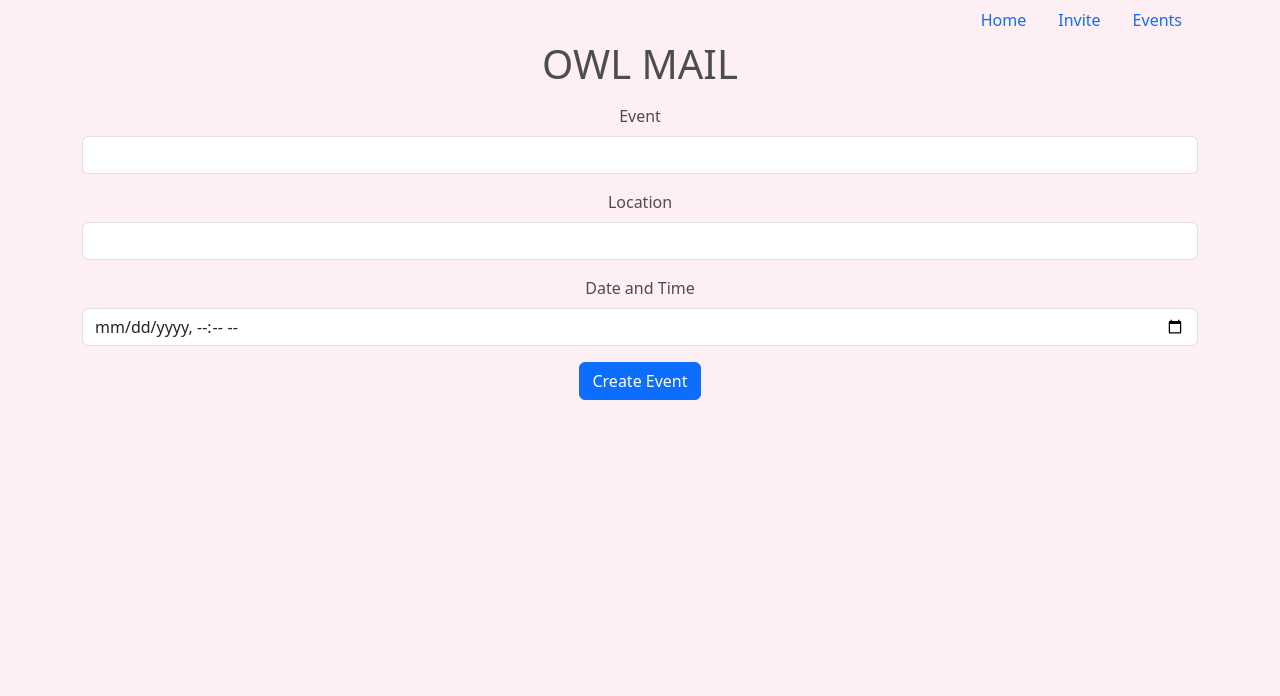
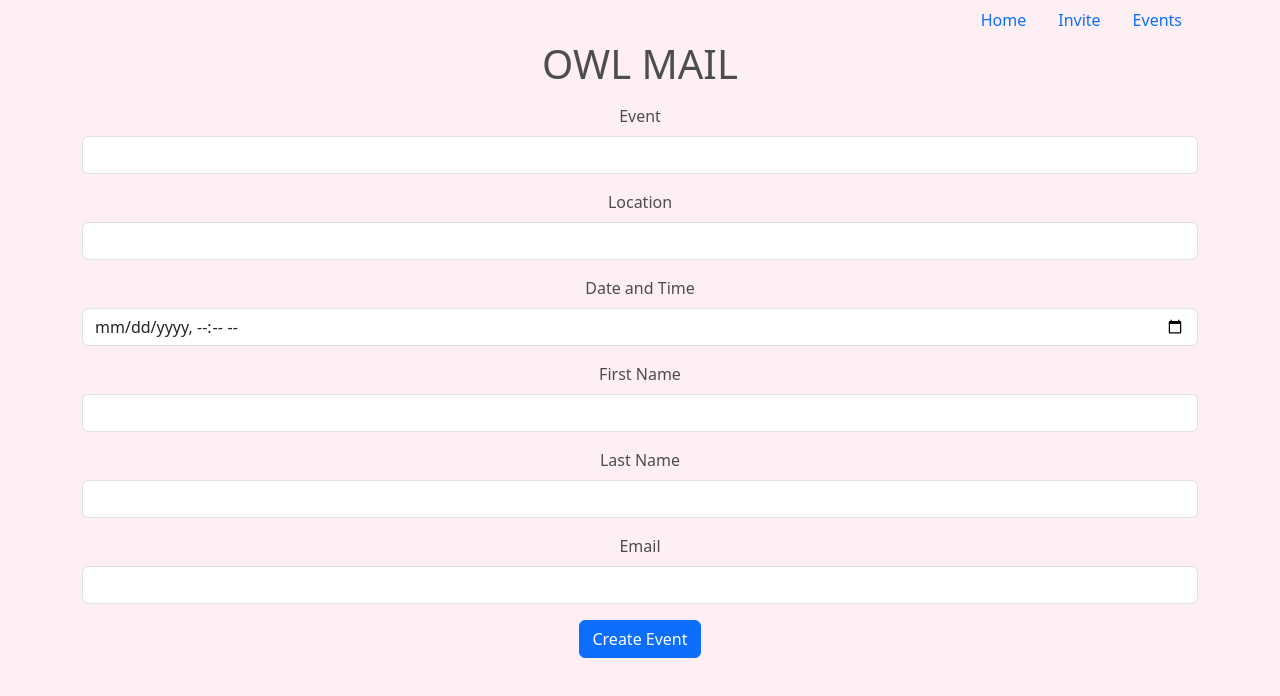
Before and after one commit to reedninety/ari-extention-project, a React (Vite) app in the folder client/: page /invite in a window 1280 px wide. Shown: the top 696 px of the page. Built offline with nearby package versions, Linux system fonts and the light colour scheme; no server answers.

Commit message:
Set form

```diff
--- a/client/src/pages/Invite.jsx
+++ b/client/src/pages/Invite.jsx
@@ -1,46 +1,49 @@
-import { useState, useEffect } from "react";
+import { useState } from "react";
 
 export default function Invite() {
-  const [eventsList, setEventsList] = useState([]);
-  const [eventType, setEvent] = useState({
-    eventname: "",
-    location: "",
-    date: "",
+  const [input, setInput] = useState({
+    event: { eventname: "", location: "", date: "" },
+    friend: { firstname: "", lastname: "", email: "" },
   });
-  async function getEvents() {
+  async function addEvent() {
     try {
-      const response = await fetch("/api/events");
+      const response = await fetch("/api/events/", {
+        method: "POST",
+        headers: {
+          "Content-type": "application/json",
+        },
+        body: JSON.stringify(input),
+      });
       const data = await response.json();
-      setEventsList(data);
     } catch (err) {
       console.log(err);
     }
   }
 
-  useEffect(() => {
-    getEvents();
-  }, []);
-
-  const handleEventInputChange = (e) => {
+  const handleInputChange = (e) => {
     const { name, value } = e.target;
-    setEvent((prev) => ({ ...prev, [name]: value }));
+    setInput((prev) => ({ ...prev, [name]: value }));
   };
 
-  const handleEventSubmit = (e) => {
+  const handleSubmit = (e) => {
     e.preventDefault();
-    console.log(eventType);
+    addEvent();
+    setInput({
+      event: { eventname: "", location: "", date: "" },
+      friend: { firstname: "", lastname: "", email: "" },
+    });
   };
   return (
     <div>
-      <form className="mt-3" onSubmit={handleEventSubmit}>
+      <form className="mt-3" onSubmit={handleSubmit}>
         <div className="mb-3">
           <label className="form-label">Event</label>
           <input
             className="form-control"
             type="text"
             name="eventname"
-            value={eventType.eventname}
-            onChange={handleEventInputChange}
+            value={input.event.eventname}
+            onChange={handleInputChange}
           />
         </div>
         <div className="mb-3">
@@ -49,8 +52,8 @@ export default function Invite() {
             className="form-control"
             type="text"
             name="location"
-            value={eventType.location}
-            onChange={handleEventInputChange}
+            value={input.event.location}
+            onChange={handleInputChange}
           />
         </div>
         <div className="mb-3">
@@ -59,8 +62,39 @@ export default function Invite() {
             className="form-control"
             type="datetime-local"
             name="date"
-            value={eventType.date}
-            onChange={handleEventInputChange}
+            value={input.event.date}
+            onChange={handleInputChange}
+          />
+        </div>
+        <div className="mb-3">
+          <label className="form-label">First Name</label>
+          <input
+            className="form-control"
+            type="text"
+            name="firstname"
+            value={input.friend.firstname}
+            onChange={handleInputChange}
+          />
+        </div>
+        <div className="mb-3">
+          <label className="form-label">Last Name</label>
+          <input
+            className="form-control"
+            type="text"
+            name="lastname"
+            value={input.friend.lastname}
+            onChange={handleInputChange}
+          />
+        </div>
+        <div className="mb-3">
+          <label className="form-label">Email</label>
+          <input
+            className="form-control"
+            type="email"
+            name="email"
+            value={input.friend.email}
+            onChange={handleInputChange}
+            required
           />
         </div>
         <button type="submit" className="btn btn-primary">
```
Also changed, not shown: 1 other file (tests, documents, lock files or other folders).
